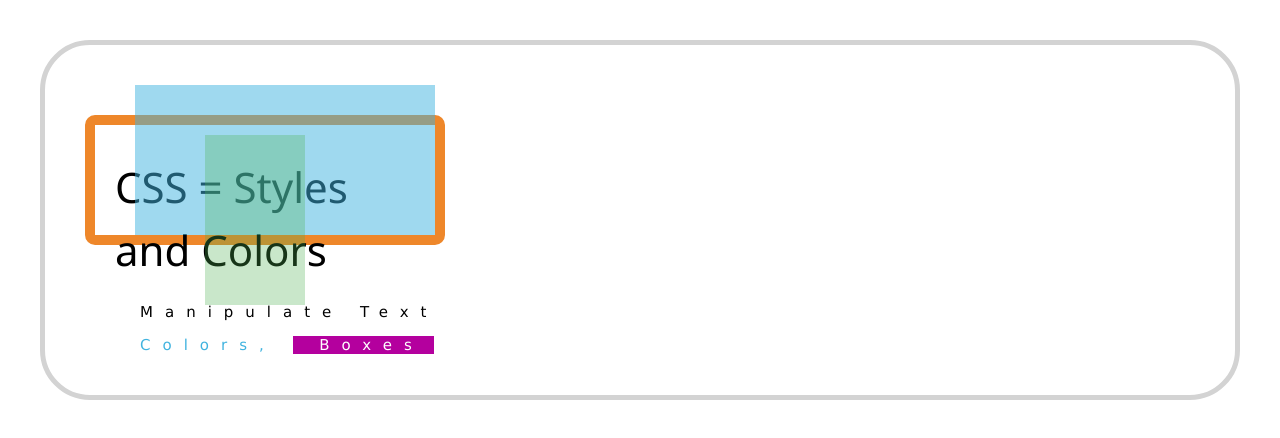
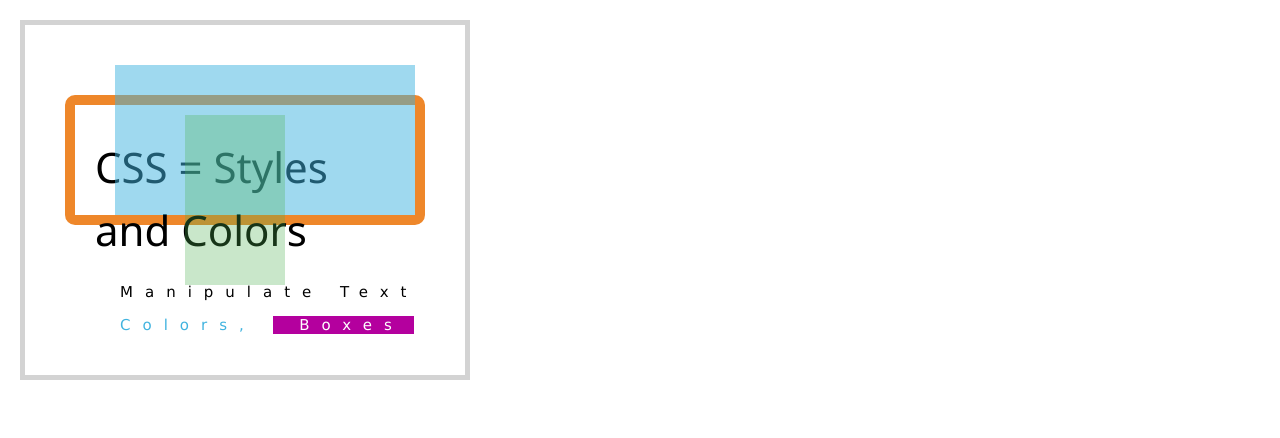
Before and after one commit to AnnaBurova/proj--design, a plain HTML site: page LOGO-CSS/0001/index.html in a window 1280 px wide. Drawn offline with Linux system fonts and the light colour scheme.

Commit message:
LOGO-CSS\0001\

```diff
--- a/LOGO-CSS/0001/style.css
+++ b/LOGO-CSS/0001/style.css
@@ -17,10 +17,10 @@ p {
 }
 
 #wrapper {
+  display: inline-block;
   padding: 40px;
-  margin: 40px;
+  margin: 20px;
   border: 5px solid lightgray;
-  border-radius: 50px;
 }
 #logo {
   position: relative;
```
Also changed, not shown: LOGO-CSS/0001/preview.png (added).
